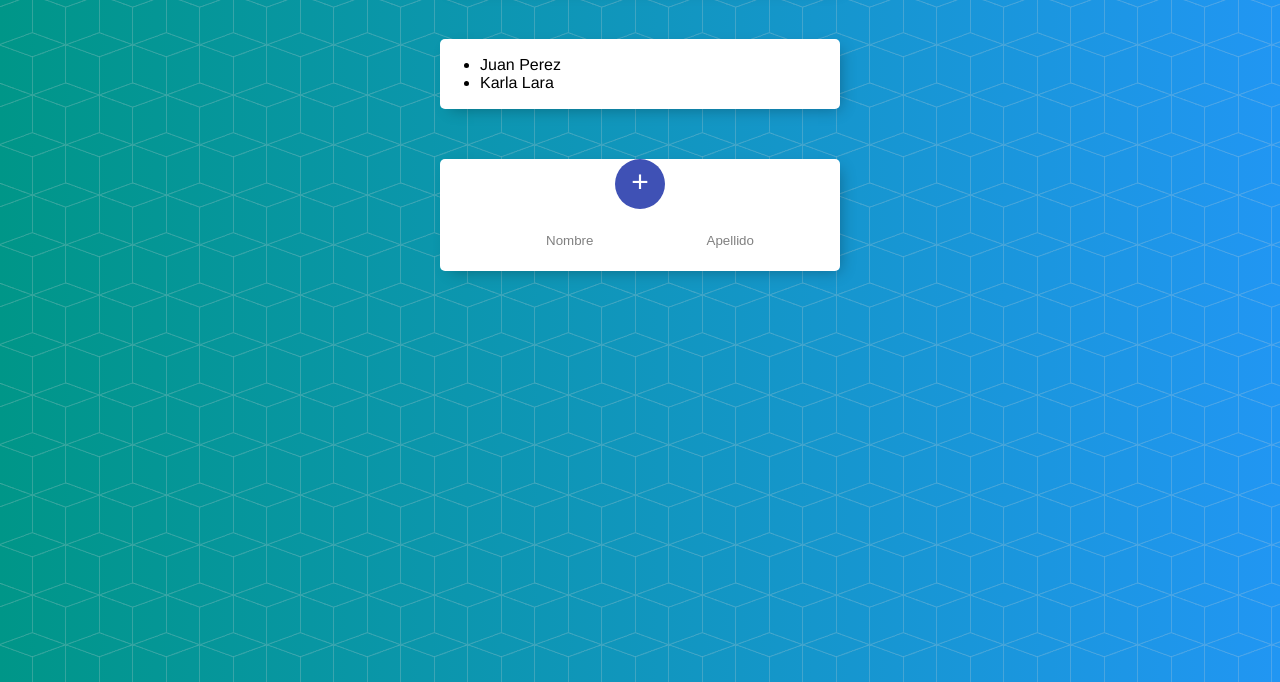
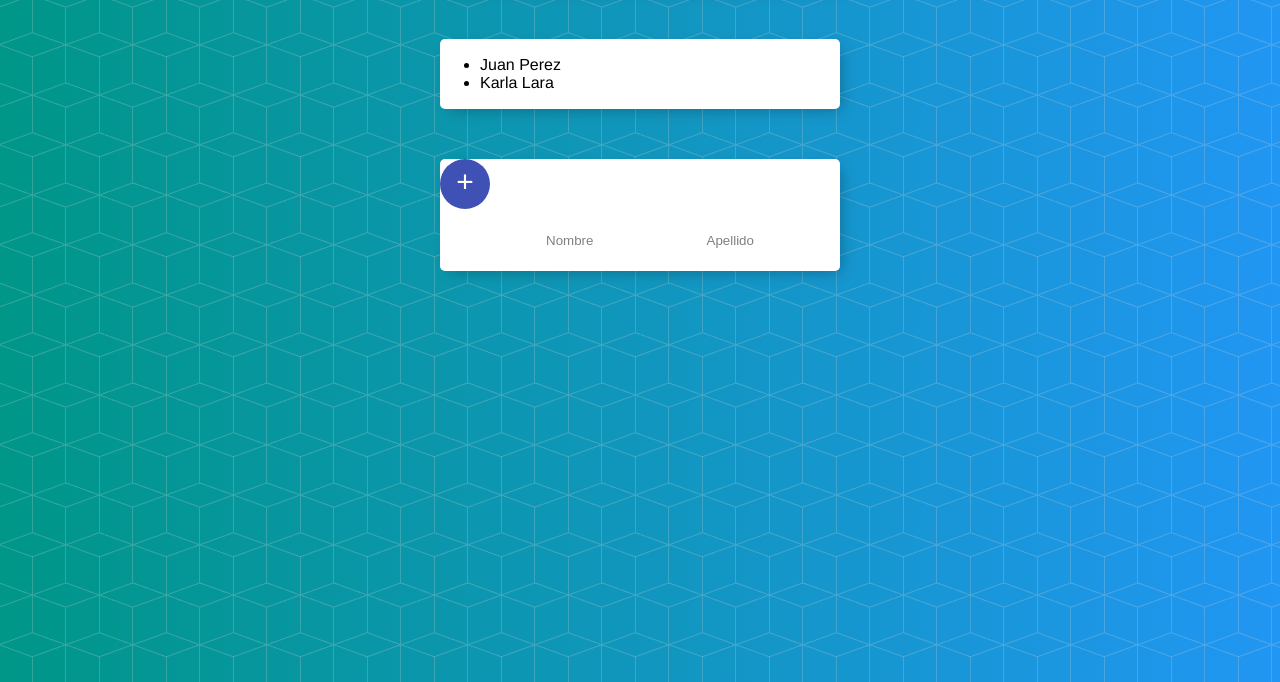
Before and after one commit to EliseyAgustin/Web-Projects, a plain HTML site: page Aplicacion Listado de Personas/index.html in a window 1280 px wide. Shown: the part 118-800 px from the top of the page. Drawn offline with Linux system fonts and the light colour scheme.

Commit message:
Update index.html

```diff
--- a/Aplicacion Listado de Personas/index.html
+++ b/Aplicacion Listado de Personas/index.html
@@ -21,8 +21,8 @@
     </div>
 
     <div class="contenedor">
-        <div style='text-align: center;'>
-            <button style='cursor: pointer' onclick="agregarPersona()">+</button>
+        <div>
+            <button onclick="agregarPersona()">+</button>
         </div>
         <form id='forma'>
             <input type="text" id='nombre' placeholder="Nombre"/>
```
